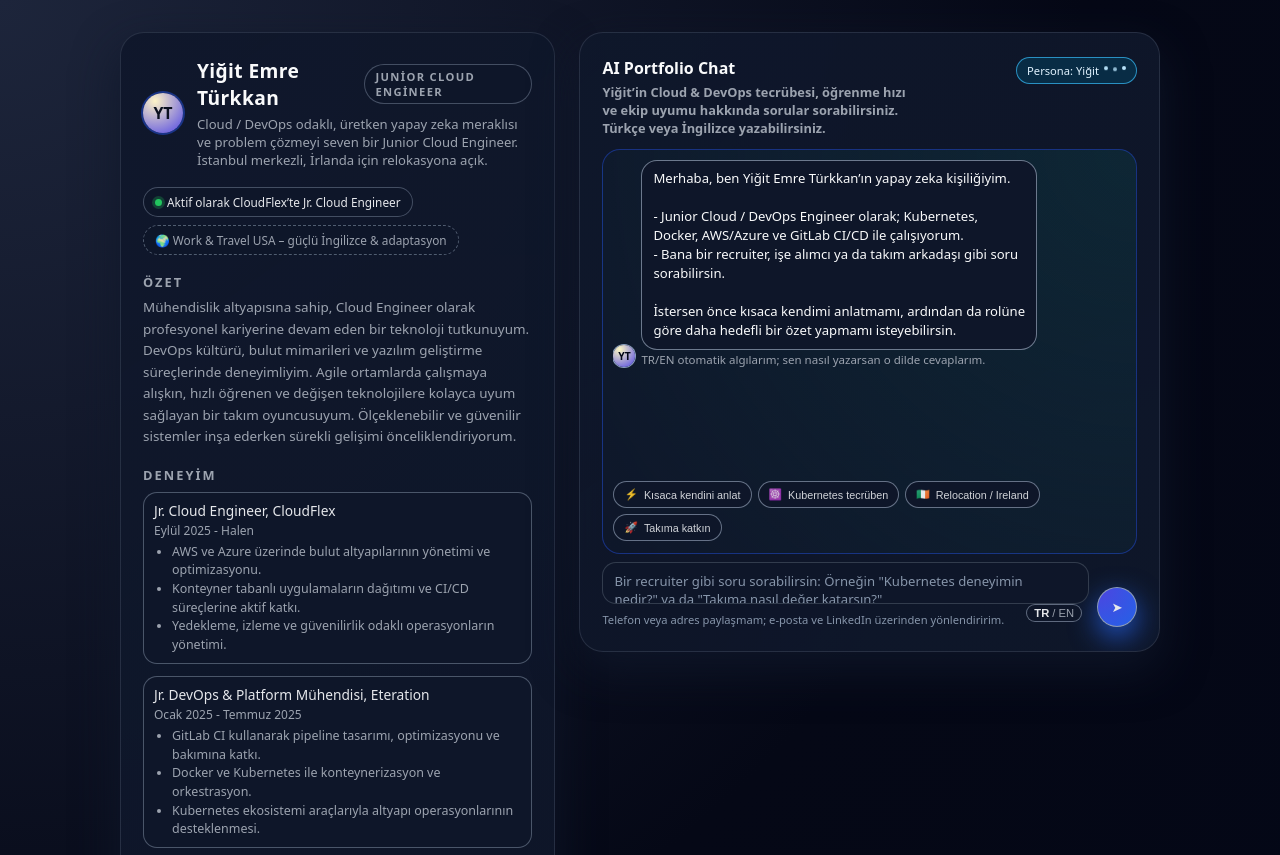
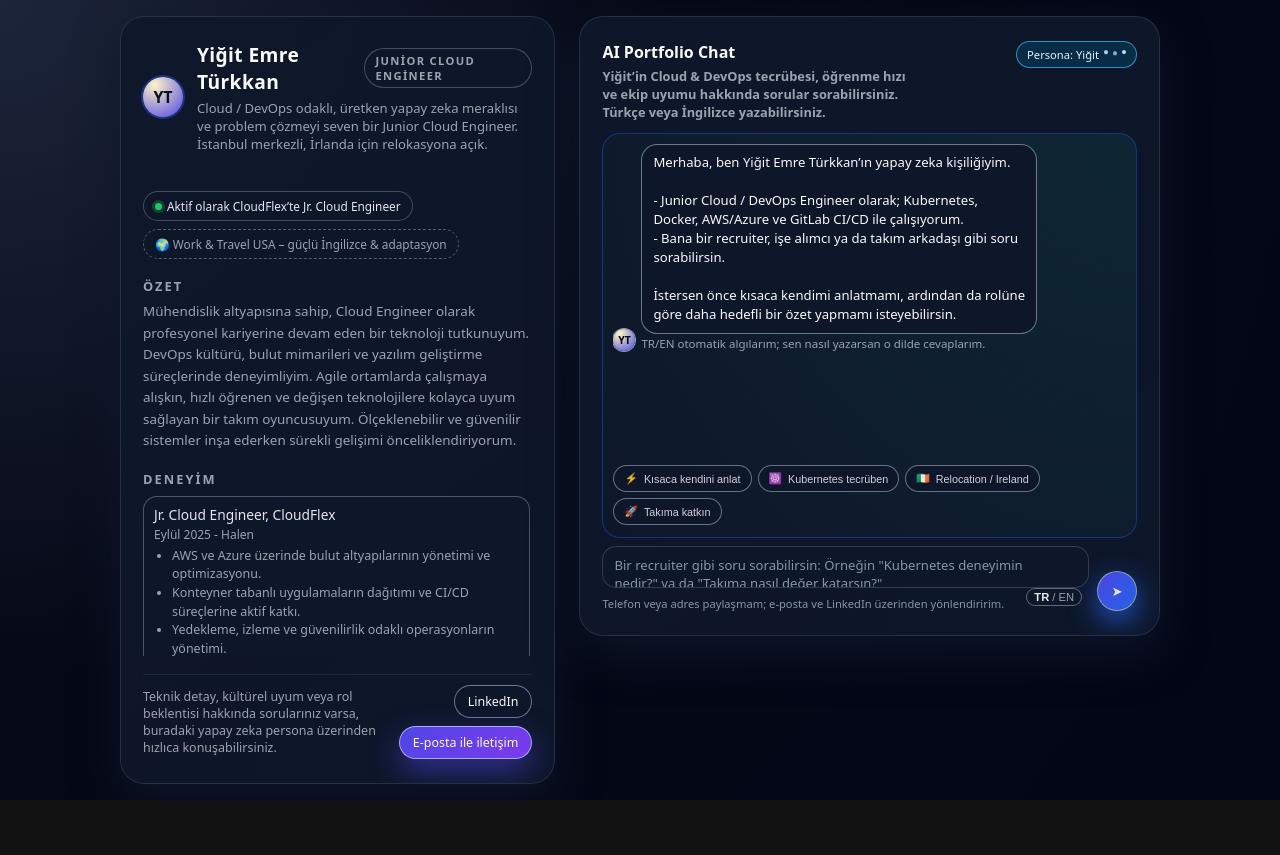
Before and after one commit to YigitEmreTurkkan/yigitemreturkkan.github.io, a plain HTML site: page index.html in a window 1280 px wide. Shown: the top 855 px of the page. After the commit the page ends 800 px from the top, so only its background shows below. Drawn offline with Linux system fonts and the light colour scheme.

Commit message:
new changes

```diff
--- a/index.html
+++ b/index.html
@@ -35,9 +35,10 @@
       color: var(--text);
       min-height: 100vh;
       display: flex;
-      align-items: center;
+      align-items: stretch;
       justify-content: center;
-      padding: 32px 16px;
+      padding: 16px;
+      overflow: hidden;
     }
 
     .app-shell {
@@ -47,6 +48,7 @@
       grid-template-columns: minmax(0, 1.2fr) minmax(0, 1.6fr);
       gap: 24px;
       align-items: stretch;
+      height: calc(100vh - 32px);
     }
 
     @media (max-width: 880px) {
@@ -62,6 +64,8 @@
       box-shadow: var(--shadow-soft);
       padding: 24px 22px;
       position: relative;
+      display: flex;
+      flex-direction: column;
       overflow: hidden;
     }
 
@@ -367,6 +371,31 @@
       max-height: 620px;
     }
 
+    .cv-card {
+      display: flex;
+      flex-direction: column;
+    }
+
+    .cv-scroll {
+      flex: 1;
+      overflow-y: auto;
+      margin-top: 6px;
+      padding-right: 2px;
+    }
+
+    .cv-scroll::-webkit-scrollbar {
+      width: 6px;
+    }
+
+    .cv-scroll::-webkit-scrollbar-thumb {
+      background: rgba(148, 163, 184, 0.7);
+      border-radius: 999px;
+    }
+
+    .cv-scroll::-webkit-scrollbar-track {
+      background: transparent;
+    }
+
     .chat-header-row {
       display: flex;
       justify-content: space-between;
@@ -670,7 +699,7 @@
 </head>
 <body>
   <main class="app-shell">
-    <section class="card">
+    <section class="card cv-card">
       <header class="card-header">
         <div class="avatar">
           <!-- Profil fotoğrafı eklemek için kök dizine bir görsel (örn. yigit-profile.jpg) koyabilirsin -->
@@ -688,6 +717,7 @@
         </div>
       </header>
 
+      <div class="cv-scroll">
         <div class="pill-row">
           <div class="pill">
             <span class="pill-dot"></span>
@@ -844,6 +874,7 @@
             </div>
           </div>
         </section>
+      </div>
 
       <footer class="contact-footer">
         <p class="contact-text">
```
Lines whose indentation alone changed are shown as unchanged.
